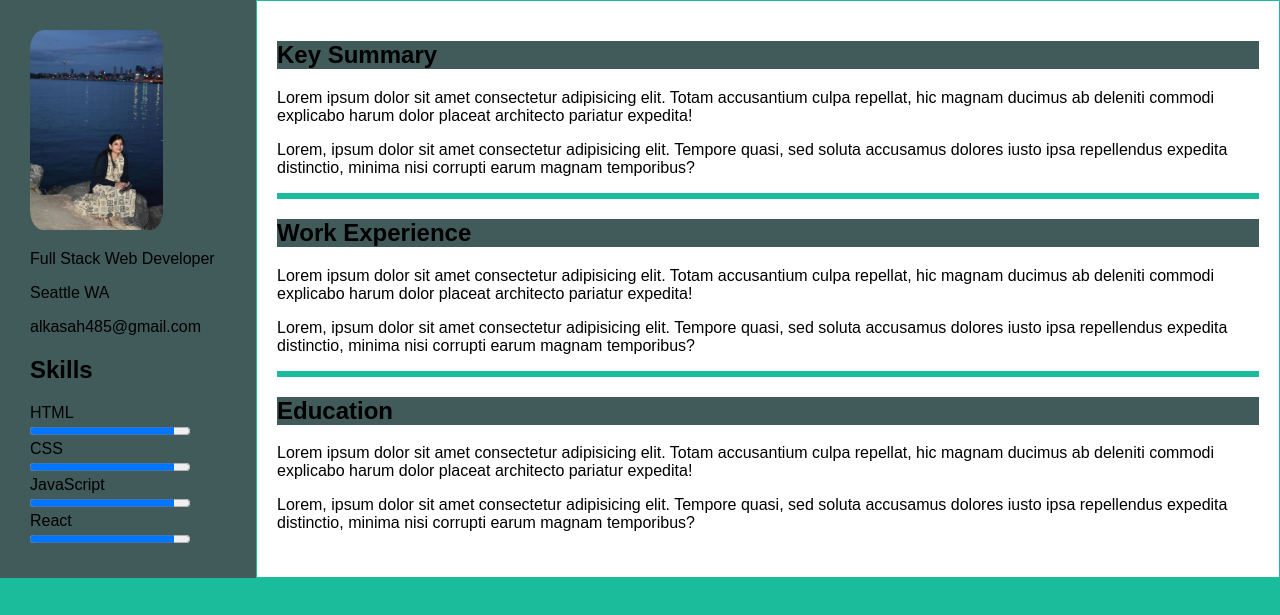
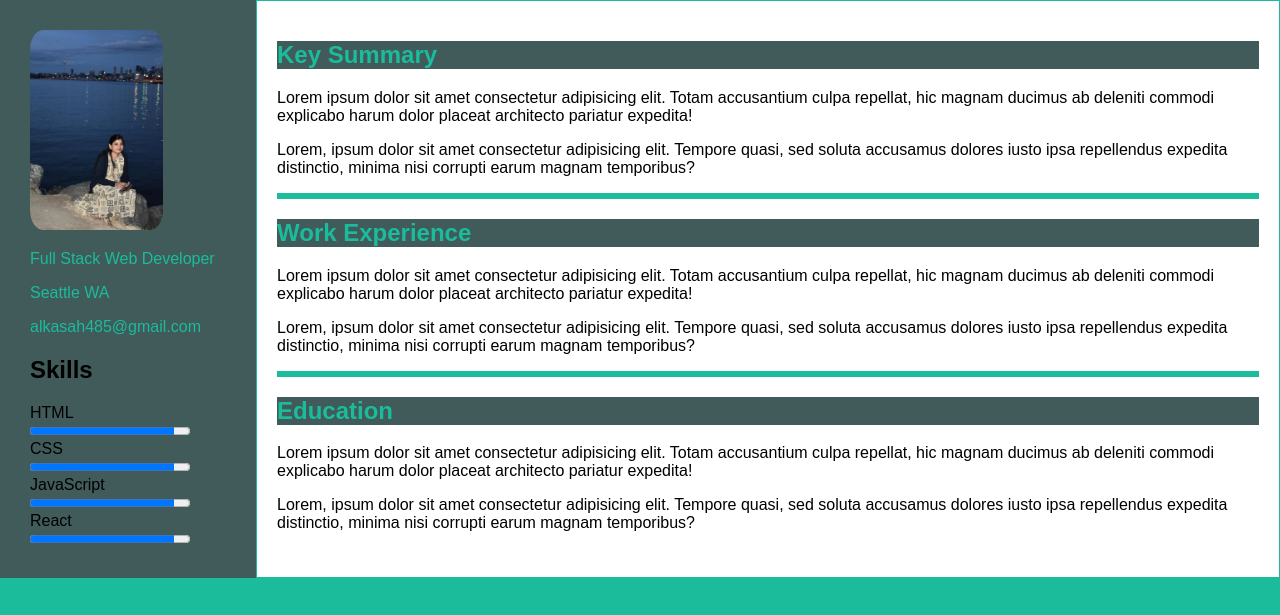
Before and after one commit to alka485/Resume-, a plain HTML site: page index.html in a window 1280 px wide. Shown: the top 615 px of the page. Drawn offline with Linux system fonts and the light colour scheme.

Commit message:
changed color of p

```diff
--- a/style.css
+++ b/style.css
@@ -15,6 +15,7 @@ body {
 
 .main h2 {
     background-color: #415A5A;
+    color:#1abc9c
 }
 
 .container{
@@ -38,6 +39,10 @@ img{
     padding: 20px;
 }
 
+.side p {
+    color: #1abc9c;
+}
+
 .main{
     flex: 80%;
     background-color: #fff;
```
